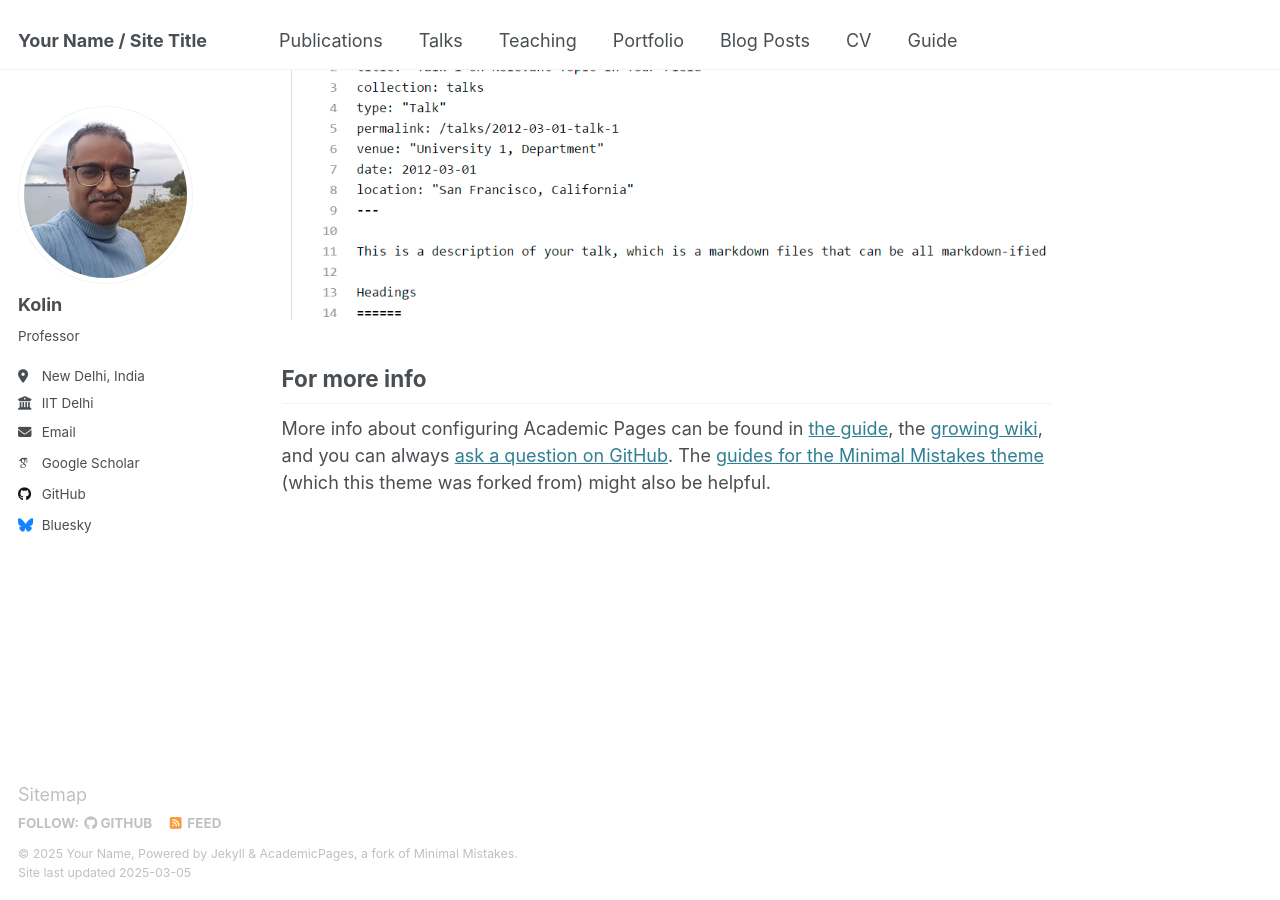
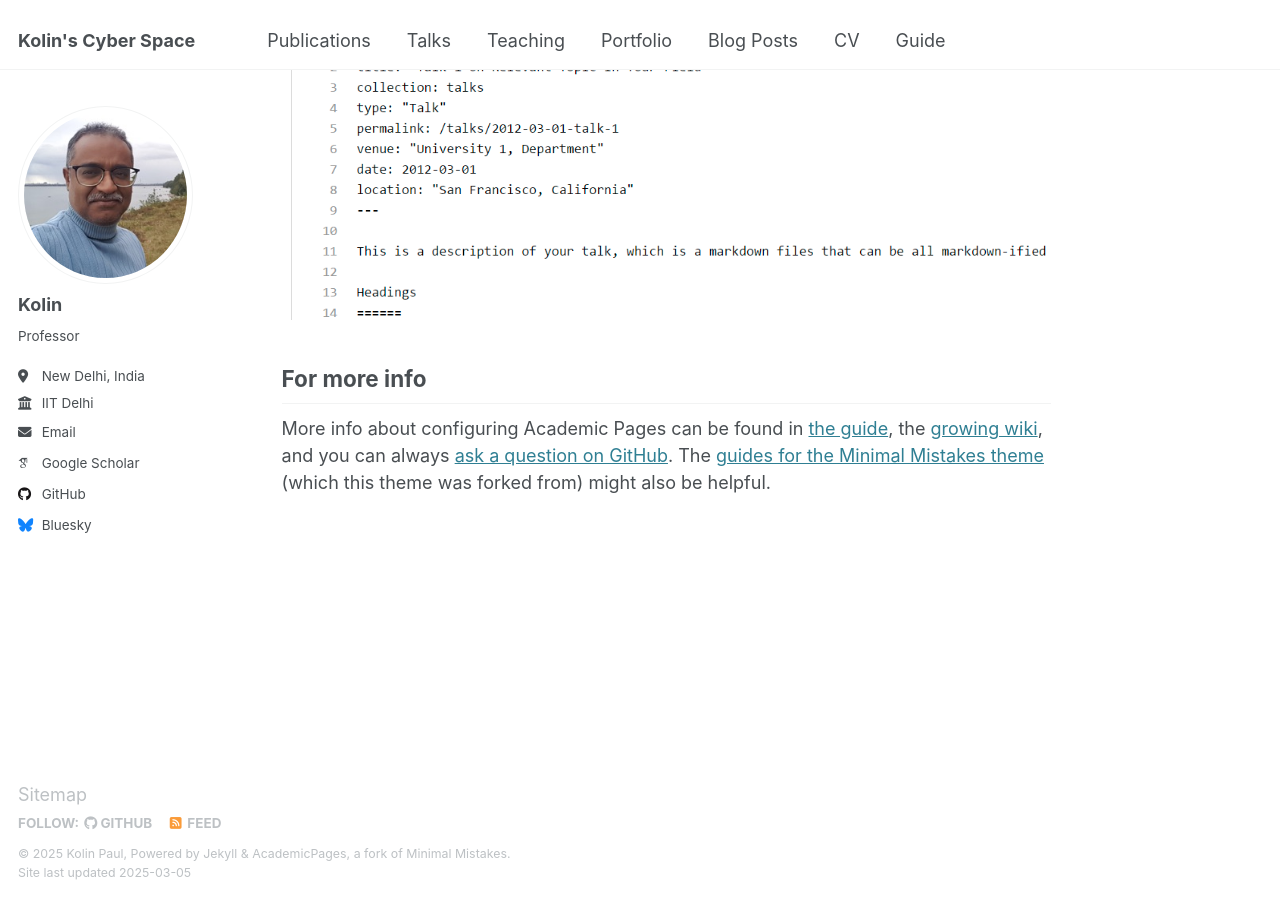
Before and after one commit to kolinpaul/kolinpaul.github.io, a Jekyll site: the page built from _pages/about.md, in a window 1280 px wide and 900 px high, scrolled down 2642 px. Built offline with Jekyll 4.4.1, drawn with Linux system fonts in a browser that asks for light colours; some web fonts are replaced.

Commit message:
Update _config.yml

```diff
--- a/_config.yml
+++ b/_config.yml
@@ -9,13 +9,13 @@
 # Basic Site Settings
 locale                   : "en-US"
 site_theme               : "default"
-title                    : "Your Name / Site Title"
+title                    : "Kolin's Cyber Space"
 title_separator          : "-"
-name                     : &name "Your Name"
+name                     : &name "Kolin Paul"
 description              : &description "personal description"
-url                      : https://academicpages.github.io # the base hostname & protocol for your site e.g. "https://[your GitHub username].github.io"
+url                      : https://kolinpaul.github.io # the base hostname & protocol for your site e.g. "https://[your GitHub username].github.io"
 baseurl                  : "" # the subpath of your site, e.g. "/blog"
-repository               : "academicpages/academicpages.github.io"
+repository               : "kolinpaul/kolinpaul.github.io"
 
 # Site Author - The following control what appear as part of the author content on the side bar.
 #               If a field is blank the icon and link will not appear, otherwise it will be shown.
```
